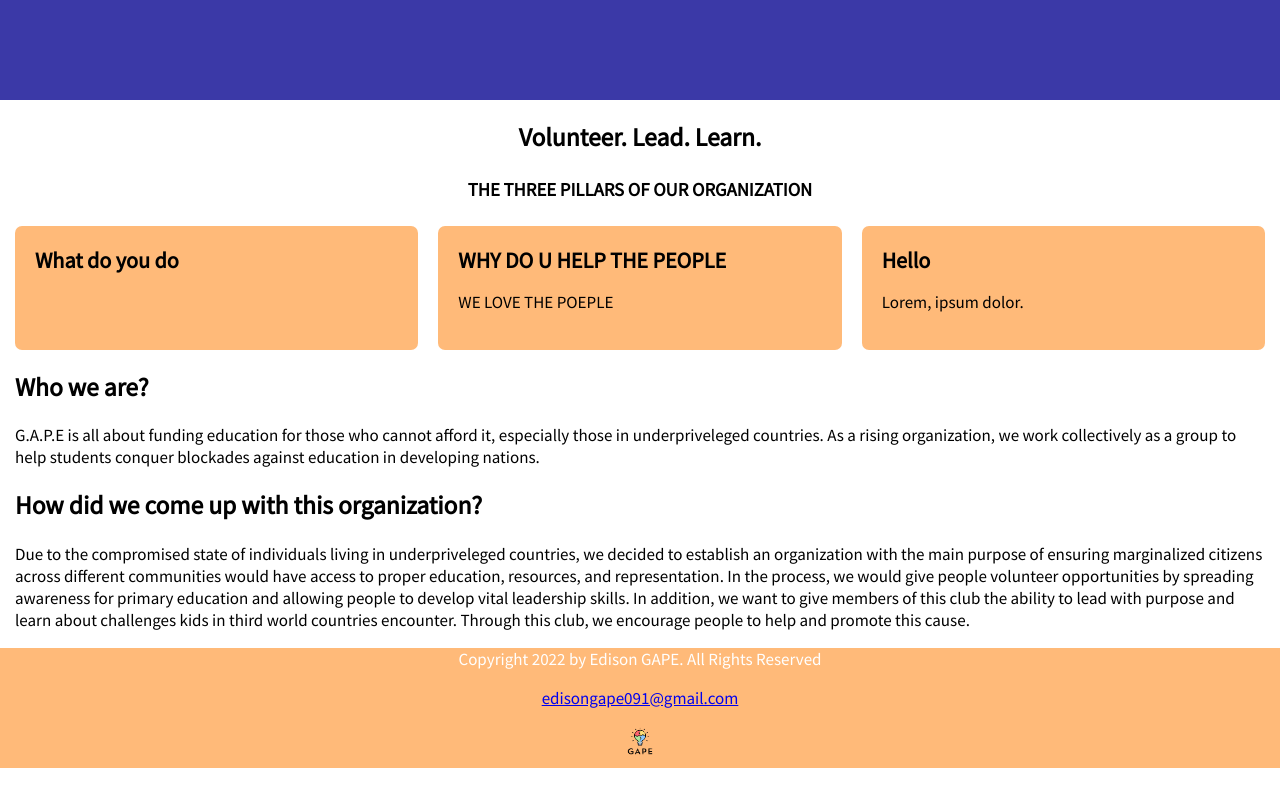
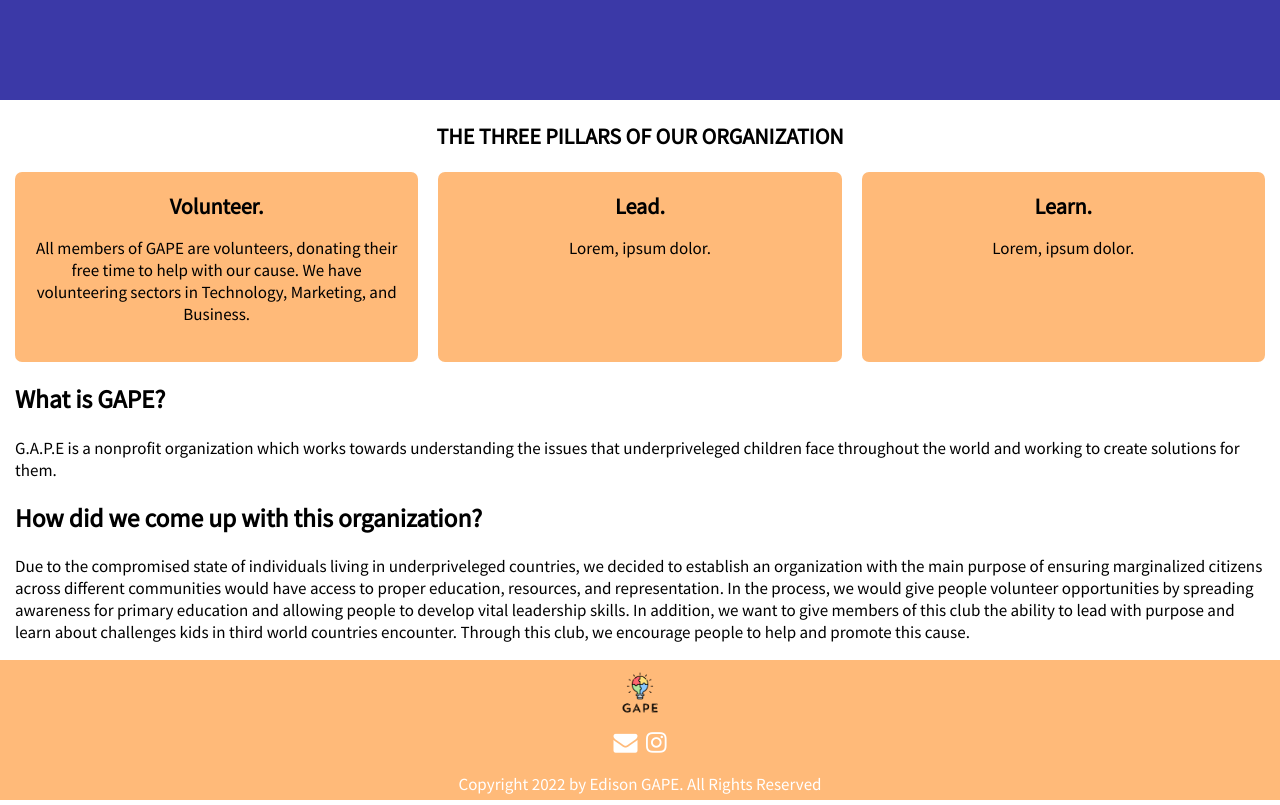
Before and after one commit to edisongape/edisongapewebsite, a plain HTML site: page index.html in a window 1280 px wide. Shown: the part 380-1185 px from the top of the page. Before the commit the page ends 1148 px from the top, so only its background shows below. Drawn offline with Linux system fonts and the light colour scheme.

Commit message:
Version 1.3

```diff
--- a/index.html
+++ b/index.html
@@ -14,6 +14,7 @@
     <link rel="manifest" href="site.webmanifest">
     <meta name="msapplication-TileColor" content="#da532c">
     <meta name="theme-color" content="#ffffff">
+    <link rel="stylesheet" href="https://cdnjs.cloudflare.com/ajax/libs/font-awesome/4.7.0/css/font-awesome.min.css">
 </head>
 <body>
 
@@ -84,26 +85,26 @@
 
 <main>
   <section>
-    <h2 style="text-align:center;">Volunteer. Lead. Learn.</h2>
-    <h4 style="text-align:center;">THE THREE PILLARS OF OUR ORGANIZATION</h3>
+    <h3 style="text-align:center;">THE THREE PILLARS OF OUR ORGANIZATION</h3>
     <div class="who-we-are-grid">
         <div>
-            <h3>What do you do</h3>
+            <h3 style="text-align:center;">Volunteer.</h3>
+            <p style="text-align:center;">All members of GAPE are volunteers, donating their free time to help with our cause. We have volunteering sectors in Technology, Marketing, and Business.</p>
         </div>
         <div>
-            <h3>WHY DO U HELP THE PEOPLE</h3>
-            <p>WE LOVE THE POEPLE</p>
+            <h3 style="text-align:center;">Lead.</h3>
+            <p style="text-align:center;">Lorem, ipsum dolor.</p>
         </div>
         <div>
-            <h3>Hello</h3>
-            <p>Lorem, ipsum dolor.</p>
+            <h3 style="text-align:center;">Learn.</h3>
+            <p style="text-align:center;">Lorem, ipsum dolor.</p>
         </div>
     </div>
   </section>
   <section>
     <section>
-    <h2>Who we are?</h2>
-    <p>G.A.P.E is all about funding education for those who cannot afford it, especially those in underpriveleged countries. As a rising organization, we work collectively as a group to help students conquer blockades against education in developing nations.</p>
+    <h2>What is GAPE?</h2>
+    <p>G.A.P.E is a nonprofit organization which works towards understanding the issues that underpriveleged children face throughout the world and working to create solutions for them.</p>
   </section>
   <section>
     <h2>How did we come up with this organization?</h2>
@@ -114,9 +115,10 @@
   <script src="main.js"></script>
     <div class="footer">
         <footer>
-            <p>Copyright 2022 by Edison GAPE. All Rights Reserved</p>
-            <p><a href="mailto:edisongape091@gmail.com">edisongape091@gmail.com</a></p>
-            <img src="images/logo.png" alt="GAPE Logo" height="30" />
+            <img src="images/logo.png" alt="GAPE Logo" height="45" style="padding-top:10px; padding-bottom:15px"/><br>
+            <a href="mailto:edisongape091@gmail.com" style="color: white; padding-right:5px"><i style="font-size:24px" class="fa">&#xf0e0;</i></a>
+            <a href="https://www.instagram.com/edison.gape/" style="color: white;"><i style="font-size:24px" class="fa">&#xf16d;</i></a>
+            <p style="padding-bottom:10px;">Copyright 2022 by Edison GAPE. All Rights Reserved</p>
           </footer>
     </div>
 
--- a/style.css
+++ b/style.css
@@ -169,7 +169,7 @@ main{
     background-color: rgb(255, 186, 121);
     align-items: center;
     text-align: center;
-    height: 120px;
+    height: 140px;
     color: white;
 }
 
```
